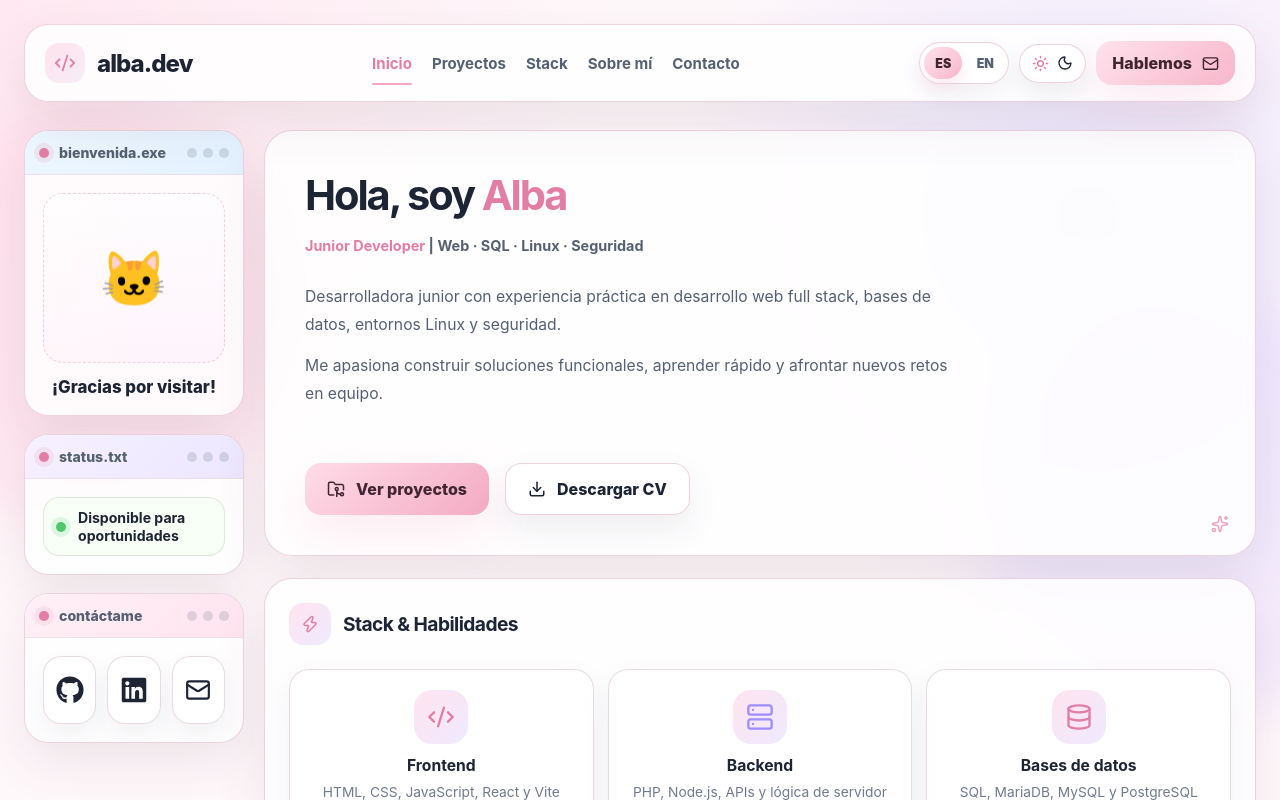
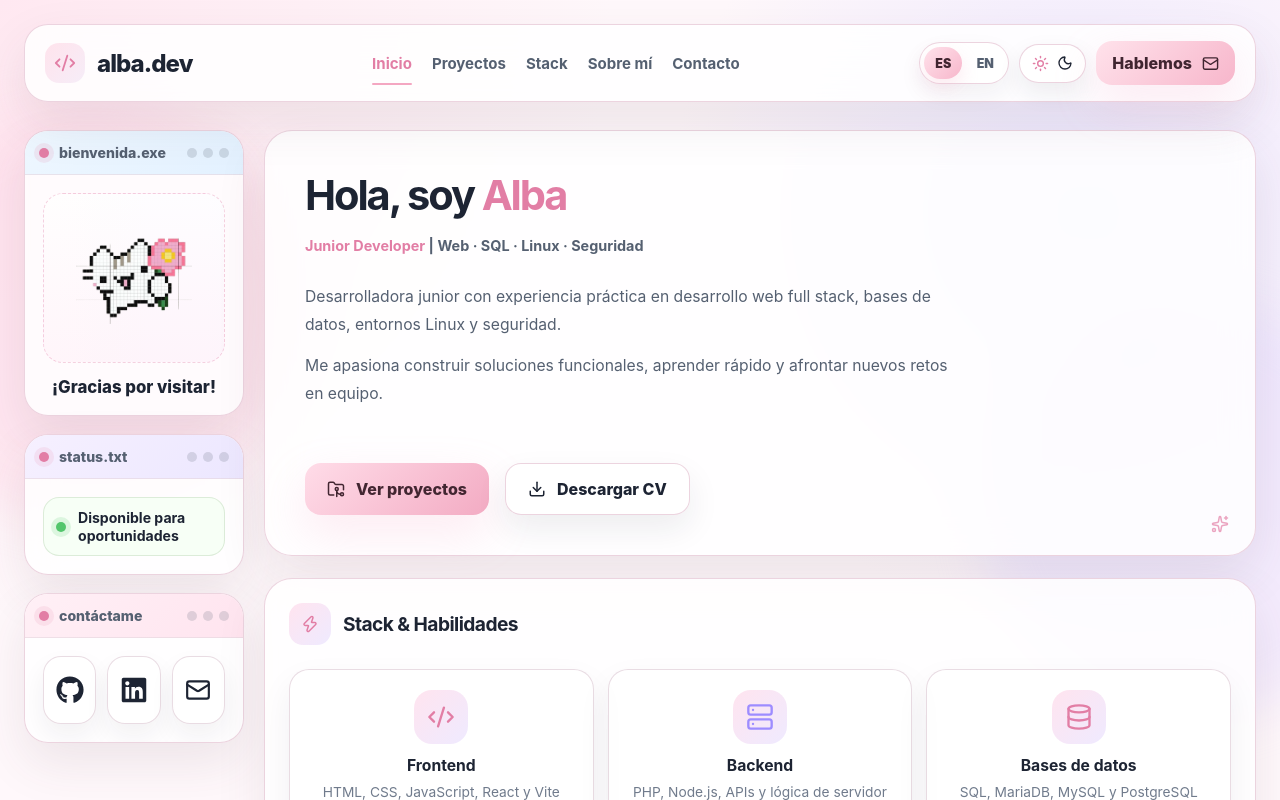
Before and after one commit to Tsuki-04/portfolio-alba, a React (Vite) app: page / in a window 1280 px wide. Shown: the top 800 px of the page. Built offline with nearby package versions, Linux system fonts and the light colour scheme.

Commit message:
Update welcome card image

```diff
--- a/src/pages/HomePage.jsx
+++ b/src/pages/HomePage.jsx
@@ -40,7 +40,12 @@ function HomePage({ content, language, showAllTech, setShowAllTech }) {
             <WindowFrame title={content.sidebar.welcomeTitle} accent="blue">
               <div className="cat-card">
                 <div className="cat-placeholder">
-                  <span className="cat-emoji">🐱</span>
+                  <img
+                    className="welcome-avatar"
+                    src={publicAsset("img/home/welcome-avatar.webp")}
+                    alt=""
+                    aria-hidden="true"
+                  />
                 </div>
 
                 <p className="cat-text">{content.sidebar.welcomeText}</p>
--- a/src/styles/App.css
+++ b/src/styles/App.css
@@ -896,3 +896,13 @@ a {
   transform: none;
   box-shadow: none;
 }
+
+
+/* Welcome card */
+
+.welcome-avatar {
+  width: min(78%, 150px);
+  height: min(78%, 150px);
+  display: block;
+  object-fit: contain;
+}
```
Also changed, not shown: public/img/home/welcome-avatar.webp (added).
